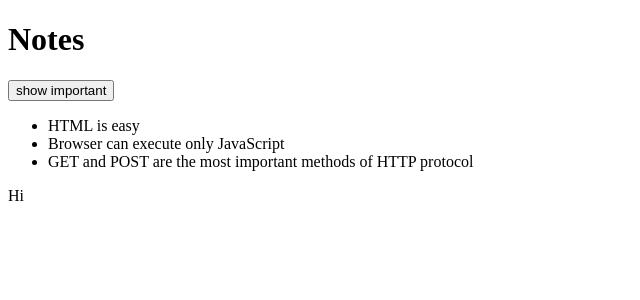
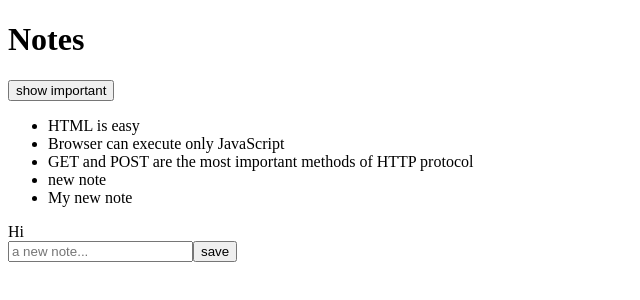
Before and after one commit to rashmikanaveen/HTML_Works, a React (Vite) app in the folder part1/: page / in a window 1280 px wide. Shown: the top 300 px of the page, without its empty margins (0-640 px from the left). Built offline with nearby package versions, Linux system fonts and the light colour scheme; data requests are answered from the project's data file.

Commit message:
Refactor main.jsx for improved readability and performance

```diff
--- a/part1/db.json
+++ b/part1/db.json
@@ -14,6 +14,16 @@
       "id": "3",
       "content": "GET and POST are the most important methods of HTTP protocol",
       "important": true
+    },
+    {
+      "id": "4",
+      "content": "new note",
+      "important": true
+    },
+    {
+      "id": "5",
+      "content": "My new note",
+      "important": false
     }
   ]
 }
--- a/part1/src/App.jsx
+++ b/part1/src/App.jsx
@@ -5,20 +5,22 @@ import axios from 'axios'
 const App = () => {
   const [notes, setNotes] = useState([])
 
-  const [newNote, setNewNote] = useState('a new note...')
+  const [newNote, setNewNote] = useState('')
   const [showAll, setShowAll] = useState(true)
 
-  useEffect(() => {
+  const hook = () => {
     console.log('effect')
+    axios
+      .get('http://localhost:3001/notes')
+      .then(response => {
+        console.log('promise fulfilled')
+        setNotes(response.data)
+      })
+  }
 
-    const eventHandler = response => {
-      console.log('promise fulfilled')
-      setNotes(response.data)
-    }
+  useEffect(hook, [])
 
-    const promise = axios.get('http://localhost:3001/notes')
-    promise.then(eventHandler)
-  }, [])
+  console.log('render', notes.length, 'notes')
 
 
   const handleNoteChange = (event) => {
@@ -39,8 +41,20 @@ const App = () => {
       id: String(notes.length + 1),
     }
 
+    axios
+    .post('http://localhost:3001/notes', noteObject)
+    .then(response => {
+      console.log(response)
+    })
+
+
+
     setNotes(notes.concat(noteObject))
     setNewNote('')
+
+
+
+
   }
 
   return (
@@ -57,6 +71,16 @@ const App = () => {
         )}
       </ul>
           Hi
+      <div>
+        <form onSubmit={addNote}>
+          <input
+            value={newNote}
+            onChange={handleNoteChange}
+            placeholder='a new note...'
+          />
+          <button type="submit">save</button>
+        </form>
+      </div>
     </div>
   )
 }
```
Lines whose indentation alone changed are shown as unchanged.
